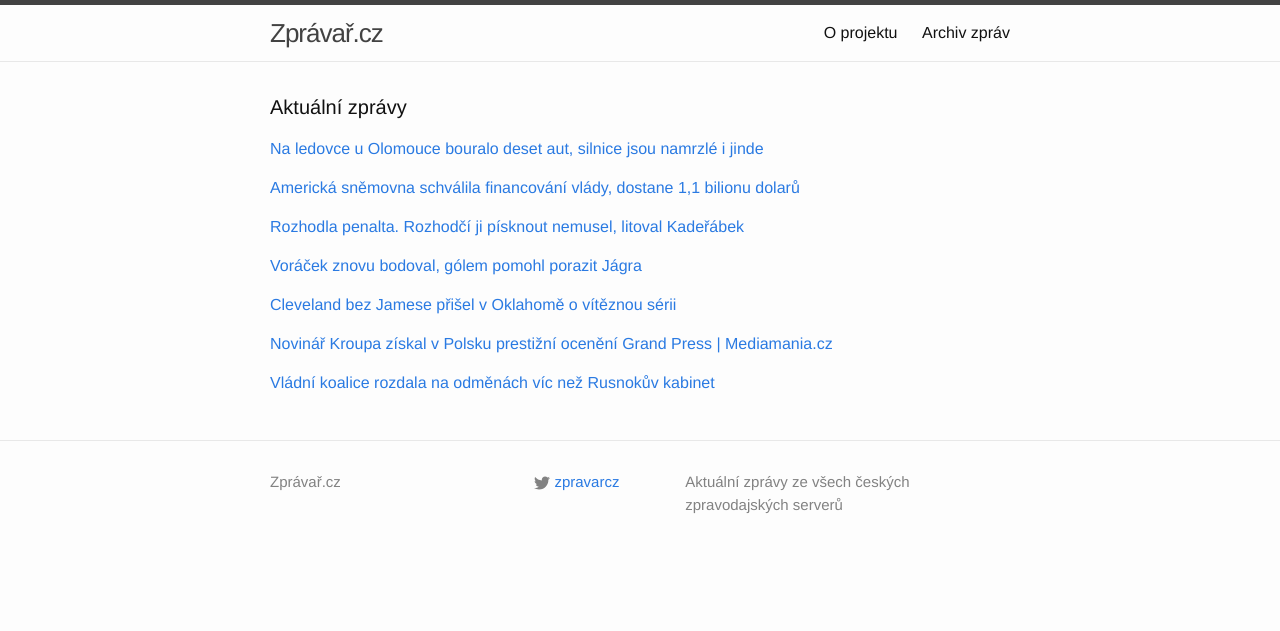
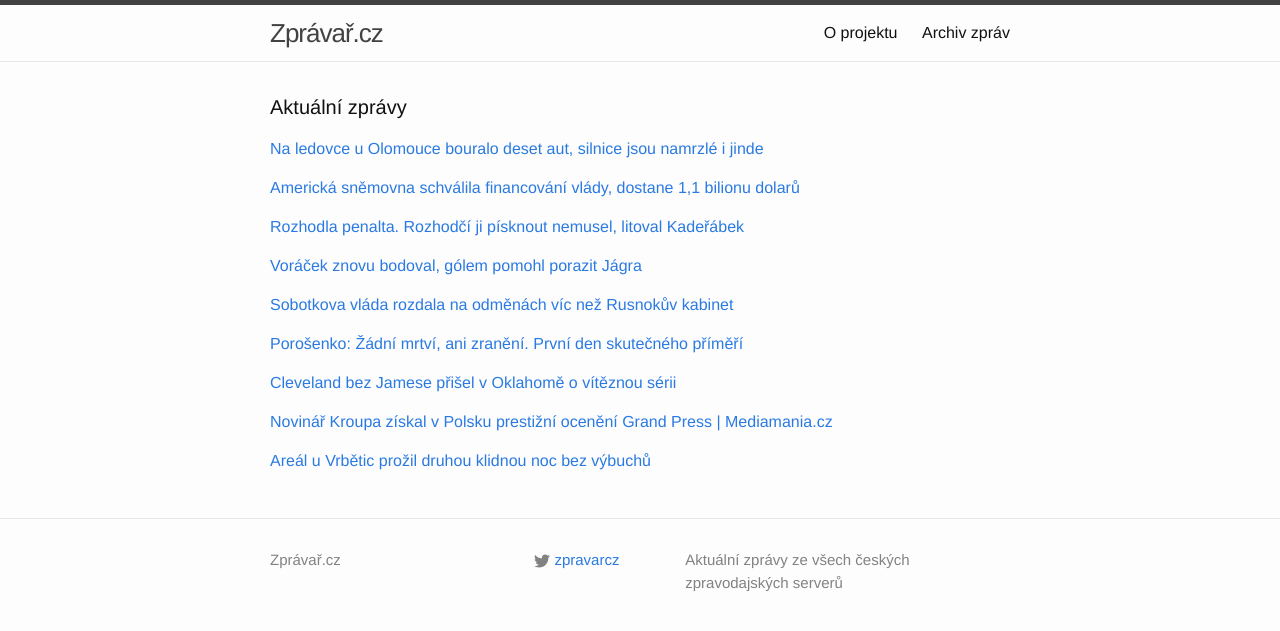
Before and after one commit to adliska/zpravar, a Jekyll site: the page built from index.html, in a window 1280 px wide. Shown: the top 631 px of the page. Built offline with Jekyll 4.4.1, drawn with Linux system fonts in a browser that asks for light colours.

Commit message:
zpravar news update

```diff
--- a/index.html
+++ b/index.html
@@ -54,26 +54,43 @@ layout: default
 <li><a href=http://sport.aktualne.cz/jagr-nestacil-na-voracka-ten-pecetil-jasnou-vyhru-flyers/r~406a169481c011e4b0c4002590604f2e/>Jágr nestačil na Voráčka, ten pečetil jasnou výhru Flyers - sport.aktualne.cz</a></li>
 <li><a href=http://www.sportovninoviny.cz/zpravy/voracek-pomohl-philadelphii-golem-k-vyhre-nad-new-jersey/1157955>Voráček pomohl Philadelphii gólem k výhře nad New Jersey - www.sportovninoviny.cz</a></li>
 </ul>
-</div><p><a href="javascript:;" onclick="toggle_visibility('zpravy4')">Cleveland bez Jamese přišel v Oklahomě o vítěznou sérii</a></p>
+</div><p><a href="javascript:;" onclick="toggle_visibility('zpravy4')">Sobotkova vláda rozdala na odměnách víc než Rusnokův kabinet</a></p>
 <div id="zpravy4" style="display:none">
+<ul>
+<li><a href=http://www.denik.cz/z_domova/sobotkova-vlada-rozdala-na-odmenach-vic-nez-rusnokuv-kabinet-20141212.html>Sobotkova vláda rozdala na odměnách víc než Rusnokův kabinet - www.denik.cz</a></li>
+<li><a href=http://zpravy.e15.cz/domaci/politika/sobotkova-vlada-rozdala-na-odmenach-vic-nez-rusnokuv-kabinet-1145310>Sobotkova vláda rozdala na odměnách víc než Rusnokův kabinet - zpravy.e15.cz</a></li>
+<li><a href=http://www.ceskenoviny.cz/zpravy/zpravy/vladni-koalice-rozdala-na-odmenach-vic-nez-rusnokuv-kabinet/1157992>Vládní koalice rozdala na odměnách víc než Rusnokův kabinet - www.ceskenoviny.cz</a></li>
+<li><a href=http://www.novinky.cz/domaci/356161-vladni-koalice-rozdala-na-odmenach-pres-200-milionu-vic-nez-rusnokuv-kabinet.html>Vládní koalice rozdala na odměnách přes 200 miliónů, víc než Rusnokův kabinet - www.novinky.cz</a></li>
+<li><a href=http://www.rozhlas.cz/_zprava/vladni-koalice-rozdala-na-odmenach-229-milionu-o-35-milionu-vic-nez-rusnokuv-kabinet--1431549>Vládní koalice rozdala na odměnách 229 milionů. O 35 milionů víc než Rusnokův kabinet - www.rozhlas.cz</a></li>
+</ul>
+</div><p><a href="javascript:;" onclick="toggle_visibility('zpravy5')">Porošenko: Žádní mrtví, ani zranění. První den skutečného příměří</a></p>
+<div id="zpravy5" style="display:none">
+<ul>
+<li><a href=http://www.tyden.cz/rubriky/zahranici/rusko-a-okoli/porosenko-zadni-mrtvi-ani-zraneni-prvni-den-skutecneho-primeri_327049.html>Porošenko: Žádní mrtví, ani zranění. První den skutečného příměří - www.tyden.cz</a></li>
+<li><a href=http://www.ceskatelevize.cz/ct24/svet/295235-nadejne-primeri-ukrajina-ma-prvni-den-bez-obeti/>Nadějné příměří: Ukrajina má první den bez obětí - www.ceskatelevize.cz</a></li>
+<li><a href=http://www.ceskenoviny.cz/zpravy/zpravy/podle-porosenka-na-vychode-ukrajiny-byl-prvni-den-bez-mrtvych/1157993>Podle Porošenka na východě Ukrajiny byl první den bez mrtvých - www.ceskenoviny.cz</a></li>
+<li><a href=http://www.novinky.cz/zahranicni/evropa/356160-porosenko-poprve-plati-skutecne-primeri-nemame-jedinou-obet.html>Porošenko: Poprvé platí skutečné příměří, nemáme jedinou oběť - www.novinky.cz</a></li>
+</ul>
+</div><p><a href="javascript:;" onclick="toggle_visibility('zpravy6')">Cleveland bez Jamese přišel v Oklahomě o vítěznou sérii</a></p>
+<div id="zpravy6" style="display:none">
 <ul>
 <li><a href=http://sport.idnes.cz/basketbal-nba-zpravodajstvi-dgc-/basket.aspx?c=A141212_083552_sport-basket_rou>Cleveland bez Jamese přišel v Oklahomě o vítěznou sérii - sport.idnes.cz</a></li>
 <li><a href=http://www.denik.cz/ostatni_sport/bez-jamese-to-neslo-clevelandu-ukoncila-viteznou-serii-oklahoma-20141212.html>Bez Jamese to nešlo. Clevelandu ukončila vítěznou sérii Oklahoma - www.denik.cz</a></li>
 <li><a href=http://www.sportovninoviny.cz/zpravy/cleveland-bez-jamese-prisel-v-oklahome-o-viteznou-serii/1157983>Cleveland bez Jamese přišel v Oklahomě o vítěznou sérii - www.sportovninoviny.cz</a></li>
 <li><a href=http://sport.aktualne.cz/cleveland-bez-jamese-prisel-v-oklahome-o-viteznou-serii/r~3512abb481d211e48477002590604f2e/>Cleveland bez Jamese přišel v Oklahomě o vítěznou sérii - sport.aktualne.cz</a></li>
 </ul>
-</div><p><a href="javascript:;" onclick="toggle_visibility('zpravy5')">Novinář Kroupa získal v Polsku prestižní ocenění Grand Press | Mediamania.cz</a></p>
-<div id="zpravy5" style="display:none">
+</div><p><a href="javascript:;" onclick="toggle_visibility('zpravy7')">Novinář Kroupa získal v Polsku prestižní ocenění Grand Press | Mediamania.cz</a></p>
+<div id="zpravy7" style="display:none">
 <ul>
 <li><a href=http://mediamania.tyden.cz/rubriky/televize-radio/novinar-kroupa-ziskal-v-polsku-prestizni-oceneni-grand-press_327043.html>Novinář Kroupa získal v Polsku prestižní ocenění Grand Press | Mediamania.cz - mediamania.tyden.cz</a></li>
 <li><a href=http://www.lidovky.cz/novinar-janek-kroupa-se-vydaval-se-za-mafiana-v-polsku-obdrzel-prestizni-cenu-18s-/media.aspx?c=A141212_074142_ln-media_ele>Novinář Janek Kroupa se vydával za mafiána. V Polsku obdržel prestižní cenu  - www.lidovky.cz</a></li>
 <li><a href=http://www.rozhlas.cz/_zprava/novinar-janek-kroupa-ziskal-prestizni-polskou-novinarskou-cenu-grand-press--1431533>Novinář Janek Kroupa získal prestižní polskou novinářskou cenu Grand Press - www.rozhlas.cz</a></li>
 </ul>
-</div><p><a href="javascript:;" onclick="toggle_visibility('zpravy6')">Vládní koalice rozdala na odměnách víc než Rusnokův kabinet</a></p>
-<div id="zpravy6" style="display:none">
+</div><p><a href="javascript:;" onclick="toggle_visibility('zpravy8')">Areál u Vrbětic prožil druhou klidnou noc bez výbuchů</a></p>
+<div id="zpravy8" style="display:none">
 <ul>
-<li><a href=http://www.ceskenoviny.cz/zpravy/zpravy/vladni-koalice-rozdala-na-odmenach-vic-nez-rusnokuv-kabinet/1157992>Vládní koalice rozdala na odměnách víc než Rusnokův kabinet - www.ceskenoviny.cz</a></li>
-<li><a href=http://www.novinky.cz/domaci/356161-vladni-koalice-rozdala-na-odmenach-pres-200-milionu-vic-nez-rusnokuv-kabinet.html>Vládní koalice rozdala na odměnách přes 200 miliónů, víc než Rusnokův kabinet - www.novinky.cz</a></li>
-<li><a href=http://www.rozhlas.cz/_zprava/vladni-koalice-rozdala-na-odmenach-229-milionu-o-35-milionu-vic-nez-rusnokuv-kabinet--1431549>Vládní koalice rozdala na odměnách 229 milionů. O 35 milionů víc než Rusnokův kabinet - www.rozhlas.cz</a></li>
+<li><a href=http://www.novinky.cz/domaci/356162-areal-u-vrbetic-prozil-druhou-klidnou-noc-bez-vybuchu.html>Areál u Vrbětic prožil druhou klidnou noc bez výbuchů - www.novinky.cz</a></li>
+<li><a href=http://www.denik.cz/z_domova/z-municnich-skladu-ve-vrbeticich-se-druhou-noc-neozval-vybuch-20141212.html>Z muničních skladů ve Vrběticích se druhou noc neozval výbuch - www.denik.cz</a></li>
+<li><a href=http://www.ceskenoviny.cz/zpravy/zpravy/z-municnich-skladu-ve-vrbeticich-se-druhou-noc-neozval-vybuch/1157971>Z muničních skladů ve Vrběticích se druhou noc neozval výbuch - www.ceskenoviny.cz</a></li>
 </ul>
 </div></div>
```
